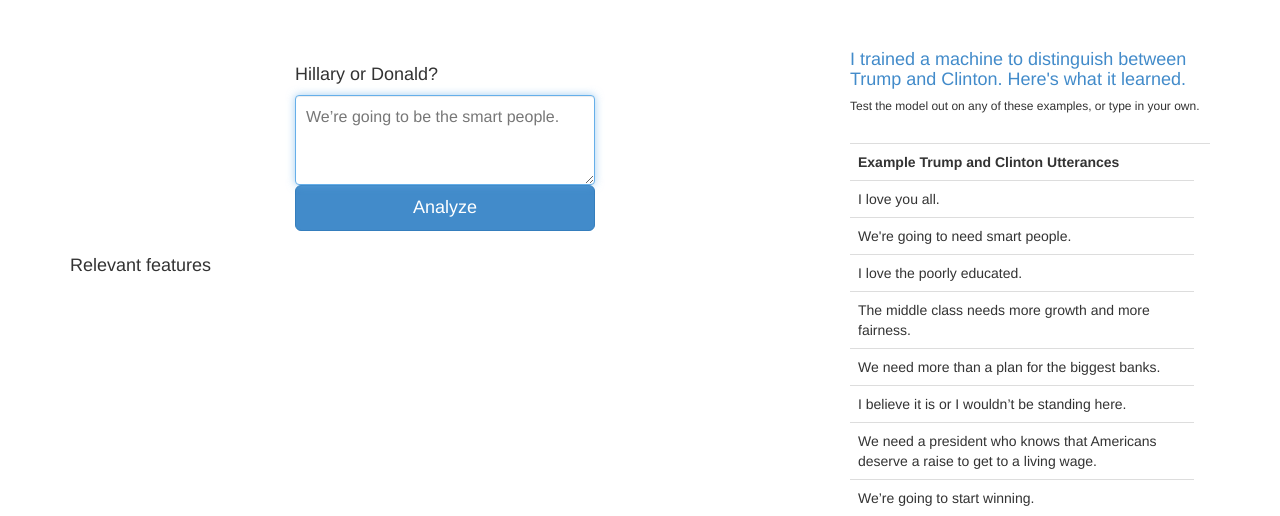
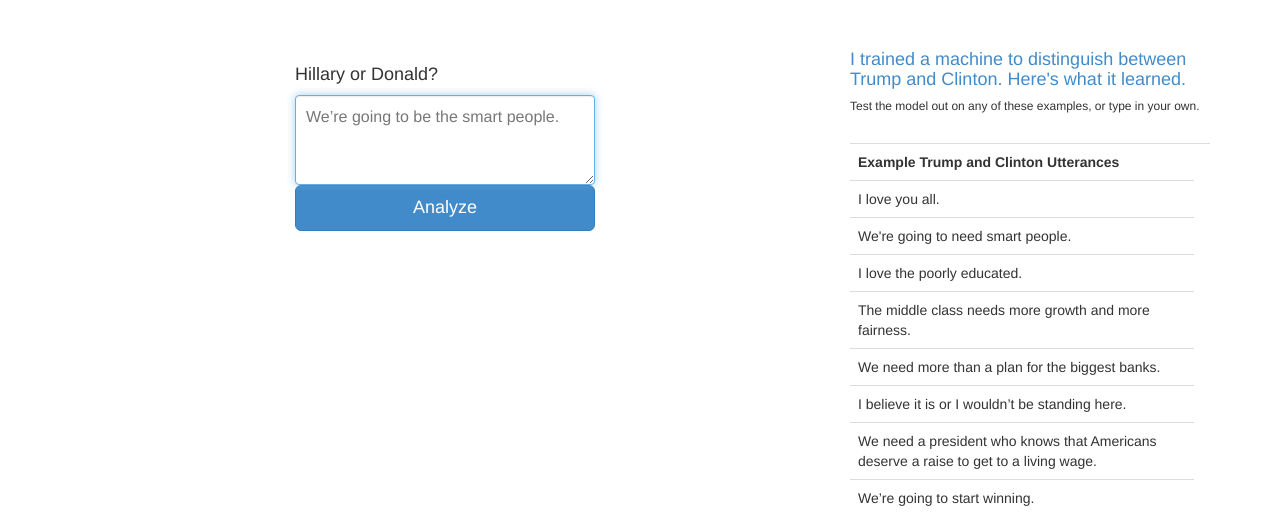
Before and after one commit to rohankshir/ElectionCandidateAnalysis, a Flask app: page / in a window 1280 px wide. Shown: the top 516 px of the page. Run offline with Flask 2, Linux system fonts and the light colour scheme; parts of the project's set-up code (start-up, migrations or seed data) failed here and were passed over; some libraries are stand-ins or nearby versions.

Commit message:
Relevant hidden

```diff
--- a/static/css/signin.css
+++ b/static/css/signin.css
@@ -3,7 +3,9 @@ body {
   padding-bottom: 40px;
   background-color: #eee;
 }
-
+.hide-me {
+     display: none;
+}
 .form-signin {
   max-width: 330px;
   padding: 15px;
--- a/static/js/script.js
+++ b/static/js/script.js
@@ -69,6 +69,7 @@ function callPost()
 			drawBasic(response['probabilities'], query)
 			var feats = response['relevant_words'];
 			$("ul").empty();
+			$("h4:hidden").show();
 			var cList = $('ul.list-group')
 			$.each(feats, function(i)
 			       {
--- a/templates/query.html
+++ b/templates/query.html
@@ -53,7 +53,7 @@
             <button class="btn btn-lg btn-primary btn-block" type="button">Analyze</button>
 	  </form>
 	  <div id="chart_div"></div>
-	  <h4>Relevant features</h4>
+	  <h4 class="hide-me">Relevant features</h4>
 
 	  <ul class="list-group">
 	  </ul>
```
